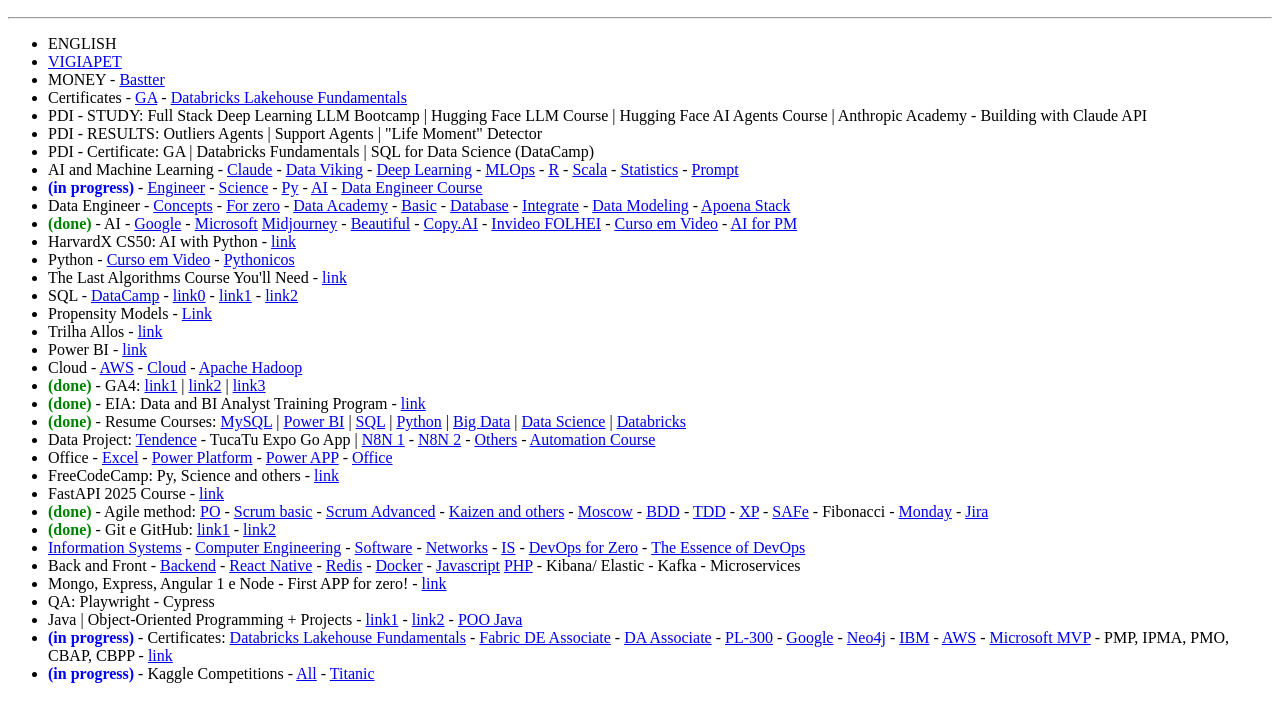
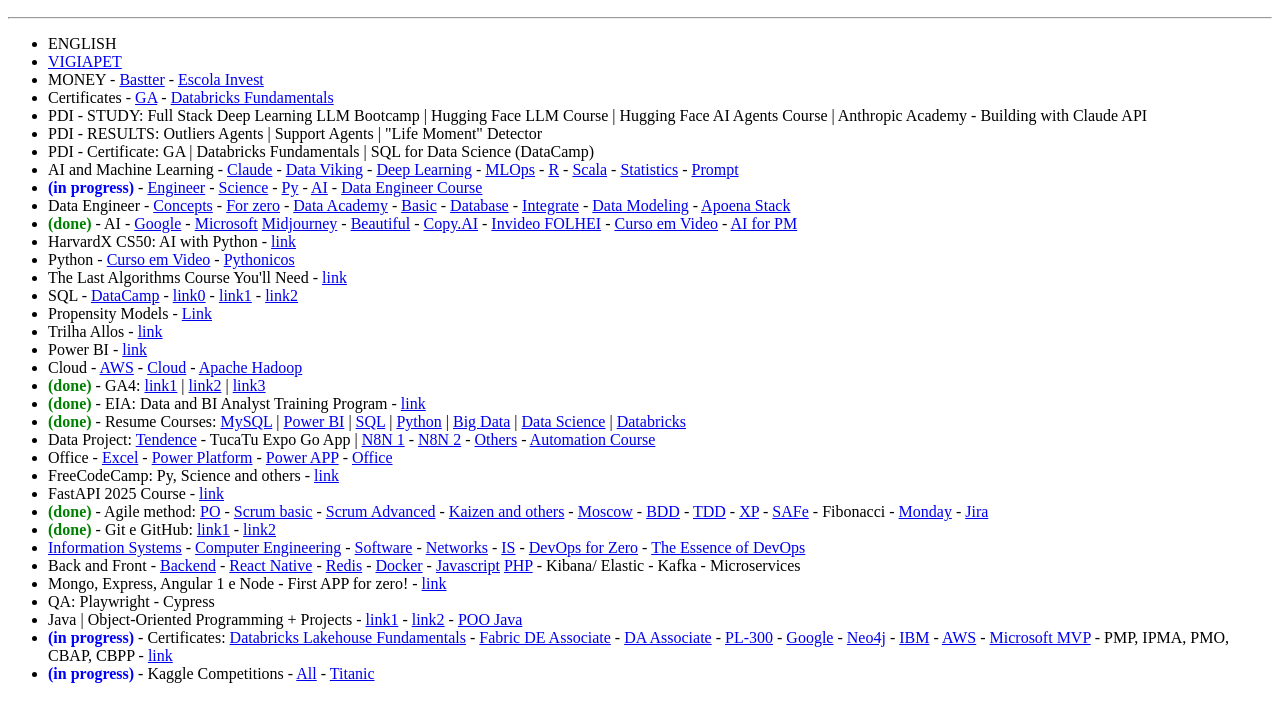
Before and after one commit to vinidiassantos/Study-plan, a plain HTML site: page index.html in a window 1280 px wide. Shown: the part 50-772 px from the top of the page. Drawn offline with Linux system fonts and the light colour scheme.

Commit message:
Update index.html

```diff
--- a/index.html
+++ b/index.html
@@ -15,11 +15,12 @@
     <li>
         <a href="https://vigiapet.netlify.app/" target="_blank">VIGIAPET</a>
     <li>
-        MONEY - <a href="https://bastter.com/mercado/iniciante" target="_blank">Bastter</a>
+        MONEY - <a href="https://bastter.com/mercado/iniciante" target="_blank">Bastter</a> -
+                <a href="https://www.youtube.com/playlist?list=PLrfk0nlDFiXNOKANeZ-HDyaZew5AqkEaq" target="_blank">Escola Invest</a>
     <li>
         Certificates -
         <a href="https://skillshop.docebosaas.com/pages/23/google-analytics" target="_blank">GA</a> -
-        <a href="https://customer-academy.databricks.com/learn/learning-plans/215/Databricks%20Fundamentals%20Learning%20Plan" target="_blank">Databricks Lakehouse Fundamentals</a>
+        <a href="https://customer-academy.databricks.com/learn/learning-plans/215/Databricks%20Fundamentals%20Learning%20Plan" target="_blank">Databricks Fundamentals</a>
     <li>
         PDI - STUDY: Full Stack Deep Learning LLM Bootcamp | Hugging Face LLM Course | Hugging Face AI Agents Course | Anthropic Academy - Building with Claude API
     <li>
```
